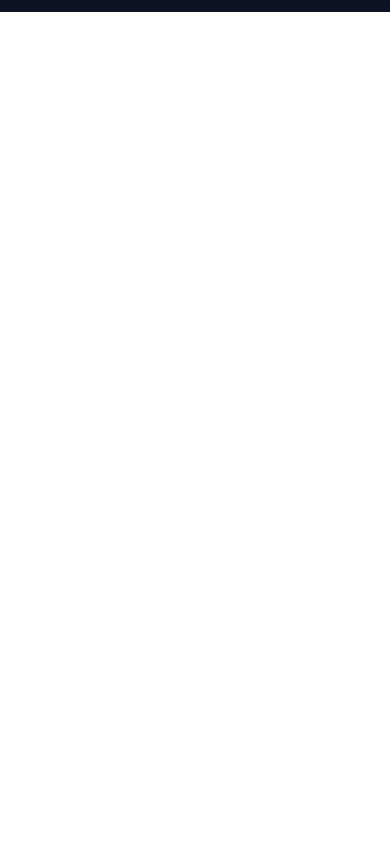
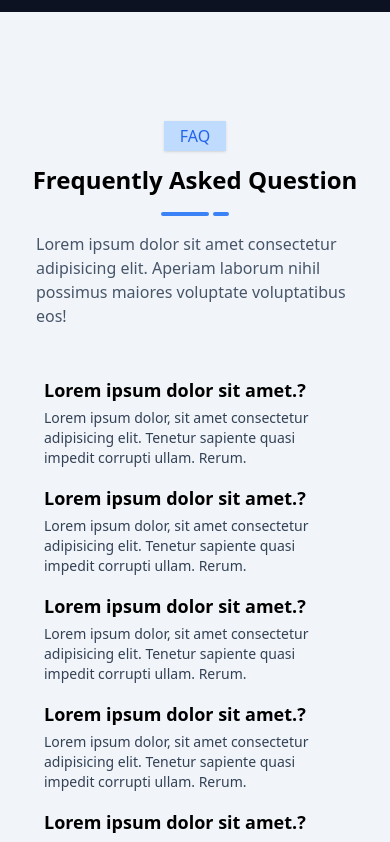
Before and after one commit to ahnafi/headPhoneLandingpage, a React (Vite) app: page / in a window 390 px wide. Shown: the part 3700-4542 px from the top of the page. Before the commit the page ends 3712 px from the top, so only its background shows below. Built offline with nearby package versions, Linux system fonts and the light colour scheme.

Commit message:
faq section new

```diff
--- a/src/components/elements/button/Button.jsx
+++ b/src/components/elements/button/Button.jsx
@@ -1,7 +1,8 @@
-const Button = (props) => {
+const Button = ({children}) => {
+
   return (
     <button className="bg-blue-500 px-5 py-2 text-white font-semibold shadow-lg hover:bg-blue-700">
-      {props.children}
+      {children}
     </button>
   );
 };
--- a/src/components/elements/title/TitleSection.jsx
+++ b/src/components/elements/title/TitleSection.jsx
@@ -1,10 +1,10 @@
-const TitleSection = (props) => {
+const TitleSection = ({ section, className = "text-center", title }) => {
   return (
-    <div className={`w-full ${props.className}`}>
+    <div className={`w-full ${className}`}>
       <h1 className="font-medium text-blue-600 bg-blue-200 px-4 py-1 inline shadow">
-        {props.section}
+        {section}
       </h1>
-      <h2 className="font-bold text-2xl md:text-4xl py-4">{props.title}</h2>
+      <h2 className="font-bold text-2xl md:text-4xl py-4">{title}</h2>
       <div className="flex gap-1 justify-center">
         <span className="w-12 h-1 rounded-full bg-blue-500 inline "></span>
         <span className="w-4 h-1 rounded-full bg-blue-500 inline "></span>
--- a/src/components/fragments/navbar/navbar.jsx
+++ b/src/components/fragments/navbar/navbar.jsx
@@ -14,8 +14,20 @@ const navigation = [
     text: "About",
   },
   {
+    to: "#product",
+    text: "Product",
+  },
+  {
     to: "#faq",
     text: "Faq",
+  },
+  {
+    to: "#testimonial",
+    text: "Testimonial",
+  },
+  {
+    to: "#contact",
+    text: "Contact",
   },
 ];
 
@@ -58,9 +70,11 @@ const Navbar = () => {
               <span className="w-[30px] h-[3px] my-1 block bg-slate-300 rounded-full"></span>
               <span className="w-[20px] h-[3px] my-1 block bg-slate-400 rounded-full"></span>
               <span className="w-[30px] h-[3px]  block my-1 bg-slate-300 rounded-full"></span>
-
             </button>
-            <nav id="nav-menu" className="duration-300 ease-in-out hidden absolute bg-blue-500 border-slate-300 border opacity-100 shadow-lg rounded-lg max-w-[250px] w-full right-0 top-full mt-1 transition lg:border-none lg:block lg:static lg:bg-transparent lg:max-w-full lg:shadow-none lg:rounded-none">
+            <nav
+              id="nav-menu"
+              className="duration-300 ease-in-out hidden absolute bg-blue-500 border-slate-300 border opacity-100 shadow-lg rounded-lg max-w-[250px] w-full right-0 top-full mt-1 transition lg:border-none lg:block lg:static lg:bg-transparent lg:max-w-full lg:shadow-none lg:rounded-none"
+            >
               <ul className="block lg:flex justify-between">
                 {navigation.map((i) => {
                   return (
--- /dev/null
+++ b/src/components/layout/Contact.jsx
@@ -0,0 +1,8 @@
+const Contact = ()=>{
+    return (
+        <section>
+
+        </section>
+    )
+}
+export default Contact
--- a/src/components/layout/Faq.jsx
+++ b/src/components/layout/Faq.jsx
@@ -1,37 +1,80 @@
-import play from "../../assets/icon/play.png";
+import TitleSection from "../elements/title/TitleSection";
+import person from "../../assets/img/person.jpg";
+import Button from "../elements/button/Button";
 const Faq = () => {
+  const question = [
+    {
+      id: 1,
+      q: "Lorem ipsum dolor sit amet.",
+      a: "Lorem ipsum dolor, sit amet consectetur adipisicing elit. Tenetur sapiente quasi impedit corrupti ullam. Rerum.",
+    },
+    {
+      id: 2,
+      q: "Lorem ipsum dolor sit amet.",
+      a: "Lorem ipsum dolor, sit amet consectetur adipisicing elit. Tenetur sapiente quasi impedit corrupti ullam. Rerum.",
+    },
+    {
+      id: 3,
+      q: "Lorem ipsum dolor sit amet.",
+      a: "Lorem ipsum dolor, sit amet consectetur adipisicing elit. Tenetur sapiente quasi impedit corrupti ullam. Rerum.",
+    },
+    {
+      id: 4,
+      q: "Lorem ipsum dolor sit amet.",
+      a: "Lorem ipsum dolor, sit amet consectetur adipisicing elit. Tenetur sapiente quasi impedit corrupti ullam. Rerum.",
+    },
+    {
+      id: 5,
+      q: "Lorem ipsum dolor sit amet.",
+      a: "Lorem ipsum dolor, sit amet consectetur adipisicing elit. Tenetur sapiente quasi impedit corrupti ullam. Rerum.",
+    },
+    {
+      id: 6,
+      q: "Lorem ipsum dolor sit amet.",
+      a: "Lorem ipsum dolor, sit amet consectetur adipisicing elit. Tenetur sapiente quasi impedit corrupti ullam. Rerum.",
+    },
+  ];
   return (
-    <section id="faq" className="bg-faq-bg bg-cover ">
-      <div className="backdrop-blur-sm bg-opacity-80 bg-slate-900">
-        <div className="container ">
-          <div className="flex justify-center items-center px-4 py-24 relative">
-            <div className="max-w-xl md:max-w-2xl w-full bg-white flex flex-col items-center rounded-3xl">
-              <div className="bg-blue-500 w-12 h-12 mb-2 mt-6 rounded-full flex justify-center items-center  border-4 border-blue-200">
-                <img
-                  src={play}
-                  alt="icon"
-                  className="w-6 h-6 translate-x-[2px]"
-                />
+    <section id="faq" className="py-28 bg-slate-100">
+      <div className="container">
+        <div className="">
+          <TitleSection section="FAQ" title="Frequently Asked Question" />
+          <p className="px-6 py-4 font-light text-base text-slate-600 lg:text-lg md:text-center md:px-4">
+            Lorem ipsum dolor sit amet consectetur adipisicing elit. Aperiam
+            laborum nihil possimus maiores voluptate voluptatibus eos!
+          </p>
+        </div>
+        <div className="flex flex-wrap py-8 px-4 gap-4 justify-center">
+          {question.map((i) => {
+            return (
+              <div key={i.id} className="w-full px-4 lg:max-w-md ">
+                <h3 className="font-bold text-lg md:text-xl lg:text-2xl pb-1 text-black">
+                  {i.q}?
+                </h3>
+                <p className="font-normal text-sm md:text-base lg:text-lg text-slate-700">
+                  {i.a}
+                </p>
               </div>
-              <div className="w-full text-center ">
-                <h1 className="font-bold text-xl md:text-2xl py-4">
-                  Best Product for you. Check The Demo Video
-                </h1>
-                <div className="flex gap-1 justify-center mb-4">
-                  <span className="w-12 h-1 rounded-full bg-blue-500 inline "></span>
-                  <span className="w-4 h-1 rounded-full bg-blue-500 inline "></span>
-                </div>
-                <div className="max-w-lg m-auto mb-8 ">
-                  <p className="font-normal text-slate-700 px-4">
-                    Lorem ipsum dolor sit amet consectetur adipisicing elit.
-                    Necessitatibus ipsa laboriosam cumque totam eveniet fuga
-                    quas esse, reprehenderit id, ad tempore culpa magni hic qui
-                    cum saepe eius et reiciendis?
-                  </p>
-                </div>
+            );
+          })}
+        </div>
+        <div className="px-4">
+          <div className="bg-white lg:mx-16 px-4 py-2 lg:flex lg:justify-between lg:items-center ">
+            <div className="lg:flex ">
+              <img
+                src={person}
+                alt="person"
+                className="w-16 h-16 rounded-full mx-4"
+              />
+              <div className="py-2">
+                <h4 className="font-semibold">Still Have Question?</h4>
+                <p className="font-normal">
+                  Can't find the answer you're looking for? Please chat to our
+                  friendly team.
+                </p>
               </div>
             </div>
-            <span className="block max-w-xl md:max-w-2xl w-full h-1/2 -rotate-[8deg] -z-10 bg-blue-500 items-center rounded-3xl absolute"></span>
+            <Button>Get in touch</Button>
           </div>
         </div>
       </div>
--- /dev/null
+++ b/src/components/layout/Product.jsx
@@ -0,0 +1,41 @@
+import play from "../../assets/icon/play.png";
+const Product = () => {
+  return (
+    <section id="product" className="bg-faq-bg bg-cover ">
+      <div className="backdrop-blur-sm bg-opacity-80 bg-slate-900">
+        <div className="container ">
+          <div className="flex justify-center items-center px-4 py-24 relative">
+            <div className="max-w-xl md:max-w-2xl w-full bg-white flex flex-col items-center rounded-3xl">
+              <div className="bg-blue-500 w-12 h-12 mb-2 mt-6 rounded-full flex justify-center items-center  border-4 border-blue-200">
+                <img
+                  src={play}
+                  alt="icon"
+                  className="w-6 h-6 translate-x-[2px]"
+                />
+              </div>
+              <div className="w-full text-center ">
+                <h1 className="font-bold text-xl md:text-2xl py-4">
+                  Best Product for you. Check The Demo Video
+                </h1>
+                <div className="flex gap-1 justify-center mb-4">
+                  <span className="w-12 h-1 rounded-full bg-blue-500 inline "></span>
+                  <span className="w-4 h-1 rounded-full bg-blue-500 inline "></span>
+                </div>
+                <div className="max-w-lg m-auto mb-8 ">
+                  <p className="font-normal text-slate-700 px-4">
+                    Lorem ipsum dolor sit amet consectetur adipisicing elit.
+                    Necessitatibus ipsa laboriosam cumque totam eveniet fuga
+                    quas esse, reprehenderit id, ad tempore culpa magni hic qui
+                    cum saepe eius et reiciendis?
+                  </p>
+                </div>
+              </div>
+            </div>
+            <span className="block max-w-xl md:max-w-2xl w-full h-1/2 -rotate-[8deg] -z-10 bg-blue-500 items-center rounded-3xl absolute"></span>
+          </div>
+        </div>
+      </div>
+    </section>
+  );
+};
+export default Product;
--- /dev/null
+++ b/src/components/layout/Testimonial.jsx
@@ -0,0 +1,2 @@
+function Testimonial(){}
+export default Testimonial;
--- a/src/components/layout/heroSection.jsx
+++ b/src/components/layout/heroSection.jsx
@@ -2,7 +2,7 @@ import hero from "../../assets/img/headphone.png";
 import Button from "../elements/button/Button";
 const HeroSection = () => {
   return (
-    <section id="hero" className="pt-20 bg-slate-100 overflow-hidden">
+    <section id="hero" className="pt-20 bg-slate-100  overflow-hidden">
       <div className="container ">
         <div className="flex justify-between flex-wrap lg:flex-nowrap xl:flex-wrap items-center px-4 md:flex-col-reverse lg:flex-row ">
           <div className="w-full max-w-xl z-10 md:-translate-y-28 ">
--- a/src/pages/home.jsx
+++ b/src/pages/home.jsx
@@ -1,7 +1,10 @@
 import Navbar from "../components/fragments/navbar/navbar";
 import About from "../components/layout/About";
+import Contact from "../components/layout/Contact";
 import Faq from "../components/layout/Faq";
 import Features from "../components/layout/Features";
+import Product from "../components/layout/Product";
+import Testimonial from "../components/layout/Testimonial";
 import HeroSection from "../components/layout/heroSection";
 
 const HomePage = () => {
@@ -11,7 +14,10 @@ const HomePage = () => {
       <HeroSection></HeroSection>
       <Features></Features>
       <About></About>
+      <Product></Product>
       <Faq></Faq>
+      <Testimonial></Testimonial>
+      <Contact></Contact>
     </>
   );
 };
```
Also changed, not shown: src/assets/img/person.jpg (added).
